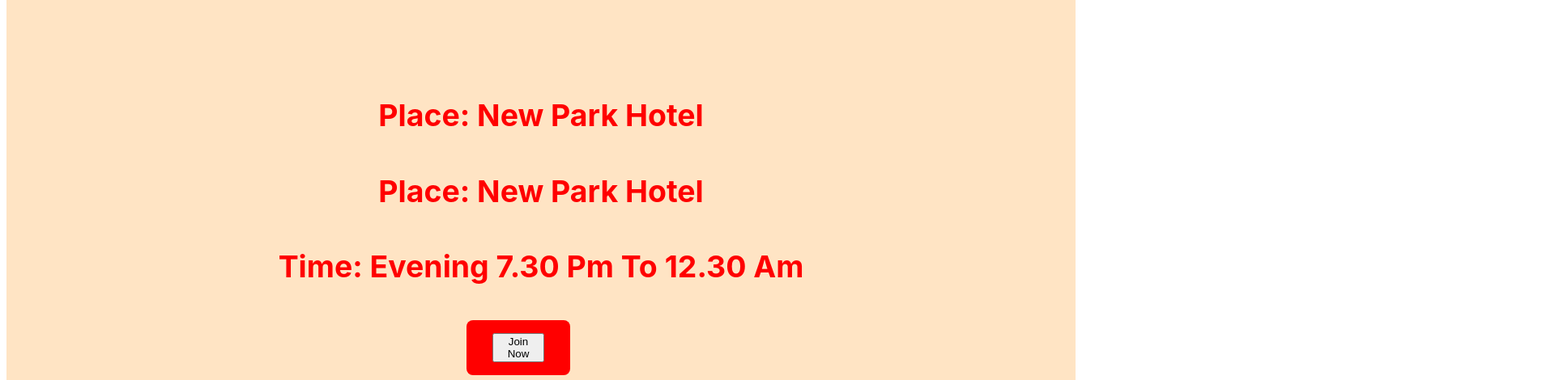
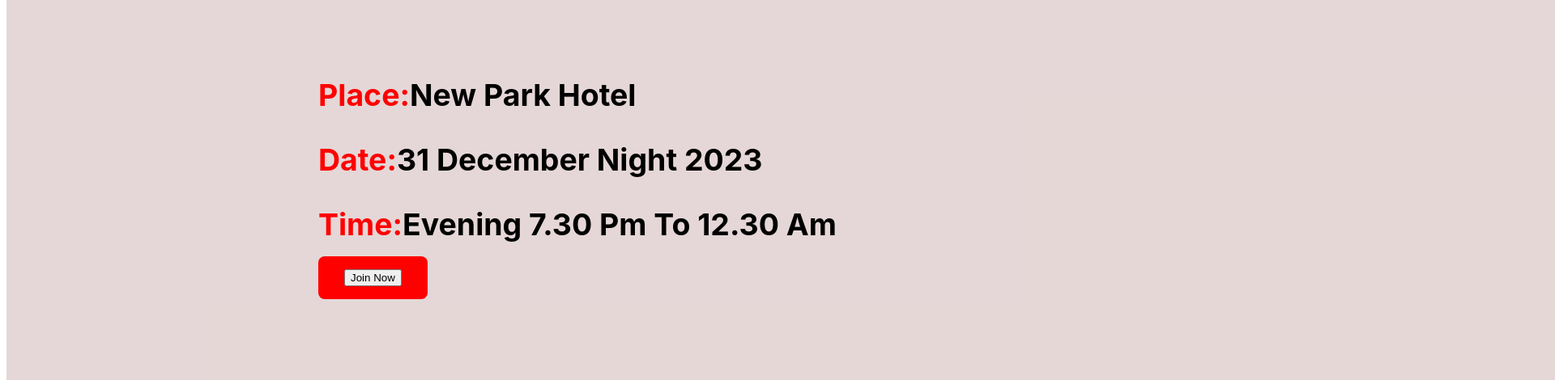
Before and after one commit to alamin601078/project-new-year, a plain HTML site: page index.html in a window 1280 px wide. Shown: the part 2166-2636 px from the top of the page at 81% size, 1920 px wide, since content can reach past the window. Drawn offline with Linux system fonts and the light colour scheme.

Commit message:
added compilete new park hotel.container

```diff
--- a/index.html
+++ b/index.html
@@ -46,9 +46,19 @@
             </div>
             <div class="new-park-hotel-container">
                 <div class="new-park-hotel">
-                    <h3>Place: New Park Hotel</h3>
-                    <h3>Place: New Park Hotel</h3>
-                    <h3>Time: Evening 7.30 pm to 12.30 am</h3>
+                    <div class="place">
+                        <h3 class="text-fast">Place:</h3>
+                        <h3 class="text-secand">New Park Hotel</h3>
+                    </div>
+
+                   <div class="date">
+                    <h3 class="text-fast">Date: </h3>
+                    <h3 class="text-secand">31 December Night 2023</h3>
+                   </div>
+                   <div class="time">
+                    <h3 class="text-fast">Time: </h3>
+                    <h3 class="text-secand">Evening 7.30 pm to 12.30 am</h3>
+                   </div>
                 </div>
                 <div class="jone-now"><button type="btn-primary" value="jone">Join Now</button>
                 </div>
@@ -63,7 +73,7 @@
                     </h6>
                 </div>
                 <div class="comeing-soon-imges">
-
+                   <img scr="resources/Ellipse 1.png">
                 </div>
                 <div class="2024-container">
                     <h1 class="comeing-soon-2024">2024</h1>
--- a/styales/new-year.css
+++ b/styales/new-year.css
@@ -136,18 +136,32 @@
     width: 1320px;
     height: 482px;
     flex-shrink: 0;
-    background-color: bisque;
-    padding-top: 100px;
+    background-color: rgba(227, 211, 211, 0.91);
+    padding: 100px 385px 215px 385px;
 
 }
+.place,.date,.time{
+    display: flex;
+    align-items: center;
+    text-align: center;
+
+}
+
+.text-fast{
+    color: #F00;
+}
+.text-secand{
+    color: ;
+}
 .new-park-hotel{
-    color: #F00;
     text-align: center;
+
     font-family: Inter;
     font-size: 32px;
-    font-weight: 600;
-    line-height: 56px;
+    font-weight: 60px;
+    line-height: 5px;
     text-transform: capitalize;
+
 }
 .jone-now{
     border-radius: 8px;
@@ -158,8 +172,7 @@
     align-items: flex-end;
      gap: 10px;
     position: absolute;
-    left: 45%;
-    right: 45%;
+
 
 }
 /* comeing-soon-container styales */
```
